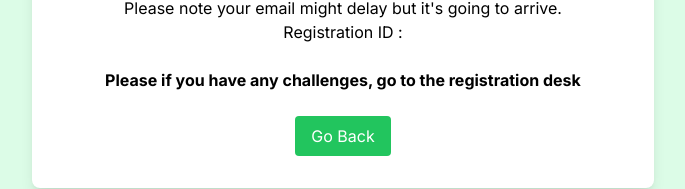
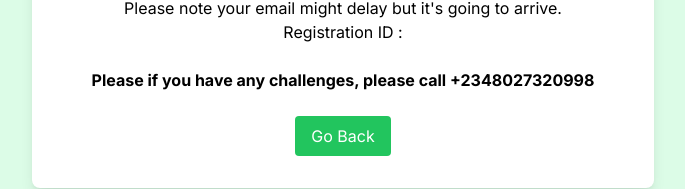
Before and after one commit to kayuse/anbrform, a React (Create React App) app: page /success in a window 1280 px wide. Shown: the part 372-561 px from the top of the page, without its empty margins (297-982 px from the left). Built offline with nearby package versions, Linux system fonts and the light colour scheme.

Commit message:
Update SuccessPage.js

```diff
--- a/src/SuccessPage.js
+++ b/src/SuccessPage.js
@@ -18,7 +18,7 @@ const SuccessPage = () => {
         <p>Please note your email might delay but it's going to arrive. </p>
         <p> Registration ID : {registration_id}</p>
         <br />
-        <strong> Please if you have any challenges, go to the registration desk</strong>
+        <strong> Please if you have any challenges, please call +2348027320998</strong>
         <br />
         <br />
         <button
```
